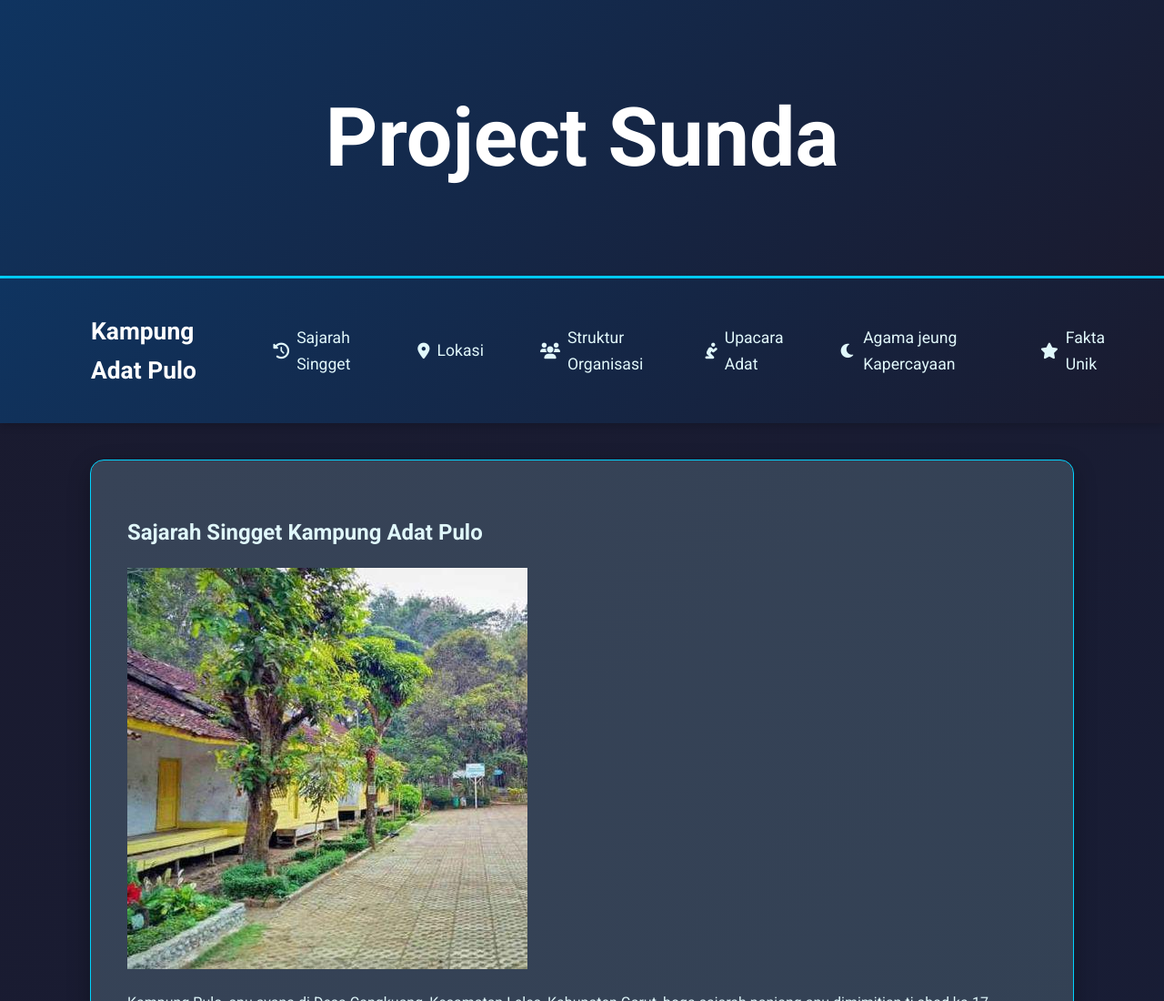
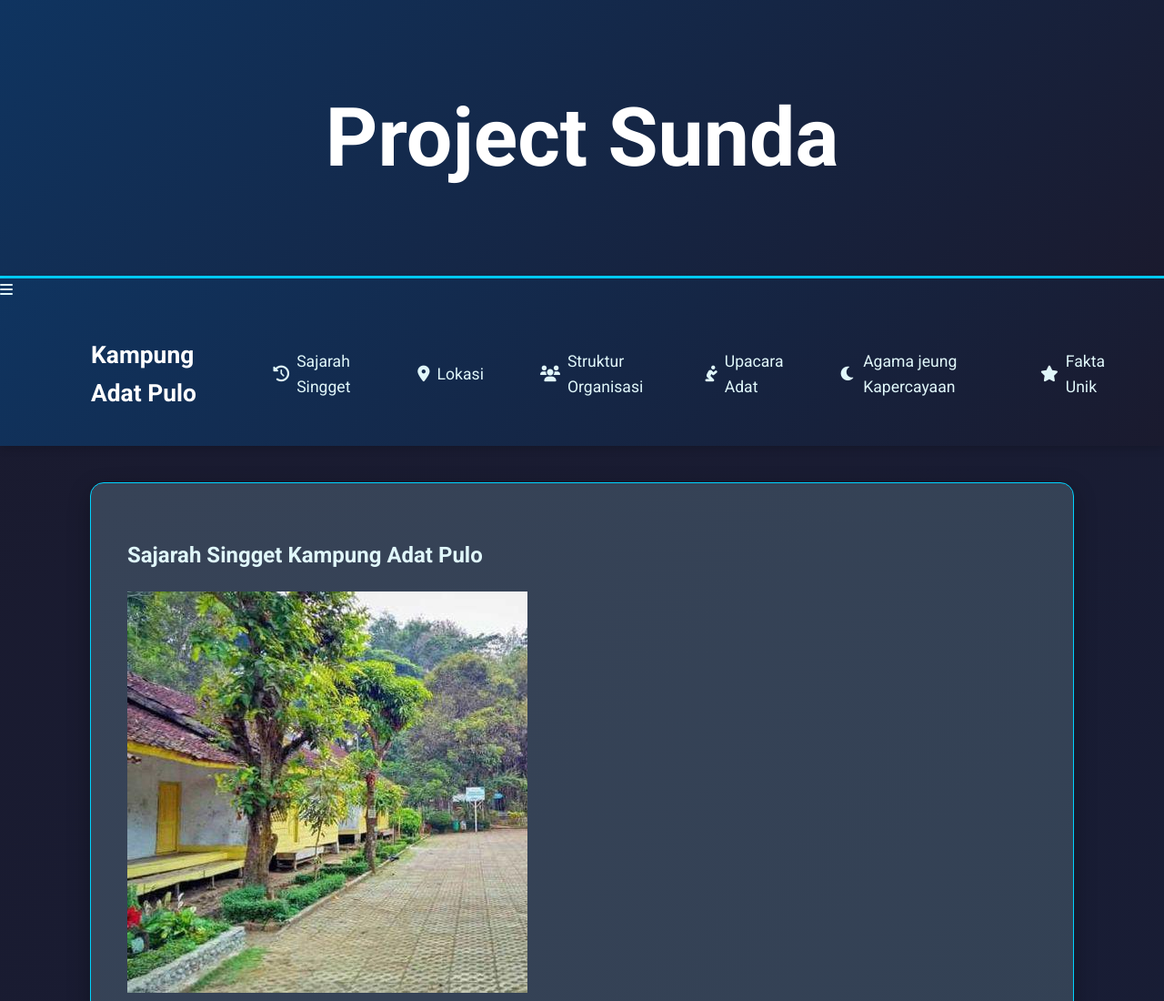
Before and after one commit to umbuazaziaherlendii/Sunda-artikel-Adat-Pulo, a plain HTML site: page index.html in a window 1280 px wide. Shown: the top 1100 px of the page at 91% size. Drawn offline with Linux system fonts and the light colour scheme.

Commit message:
Update index.html

```diff
--- a/index.html
+++ b/index.html
@@ -15,12 +15,14 @@
   <body>
     <header>
       <h1>Project Sunda</h1>
-      <!-- Elemen kosong dihapus -->
     </header>
 
     <div class="nav">
       <nav>
-        <ul>
+        <div class="hamburger" onclick="toggleMenu()">
+          <i class="fas fa-bars"></i>
+        </div>
+        <ul id="nav-menu">
           <li><h1>Kampung Adat Pulo</h1></li>
           <li><a href="#sajarah"><i class="fas fa-history"></i> Sajarah Singget</a></li>
           <li><a href="#lokasi"><i class="fas fa-map-marker-alt"></i> Lokasi</a></li>
@@ -129,5 +131,12 @@
     <footer>
       <p>&copy; 2023 Kampung Adat Pulo - Project Sunda. Dibuat dengan cinta untuk budaya Sunda.</p>
     </footer>
+
+    <script>
+      function toggleMenu() {
+        const menu = document.getElementById('nav-menu');
+        menu.classList.toggle('active');
+      }
+    </script>
   </body>
 </html>
```
